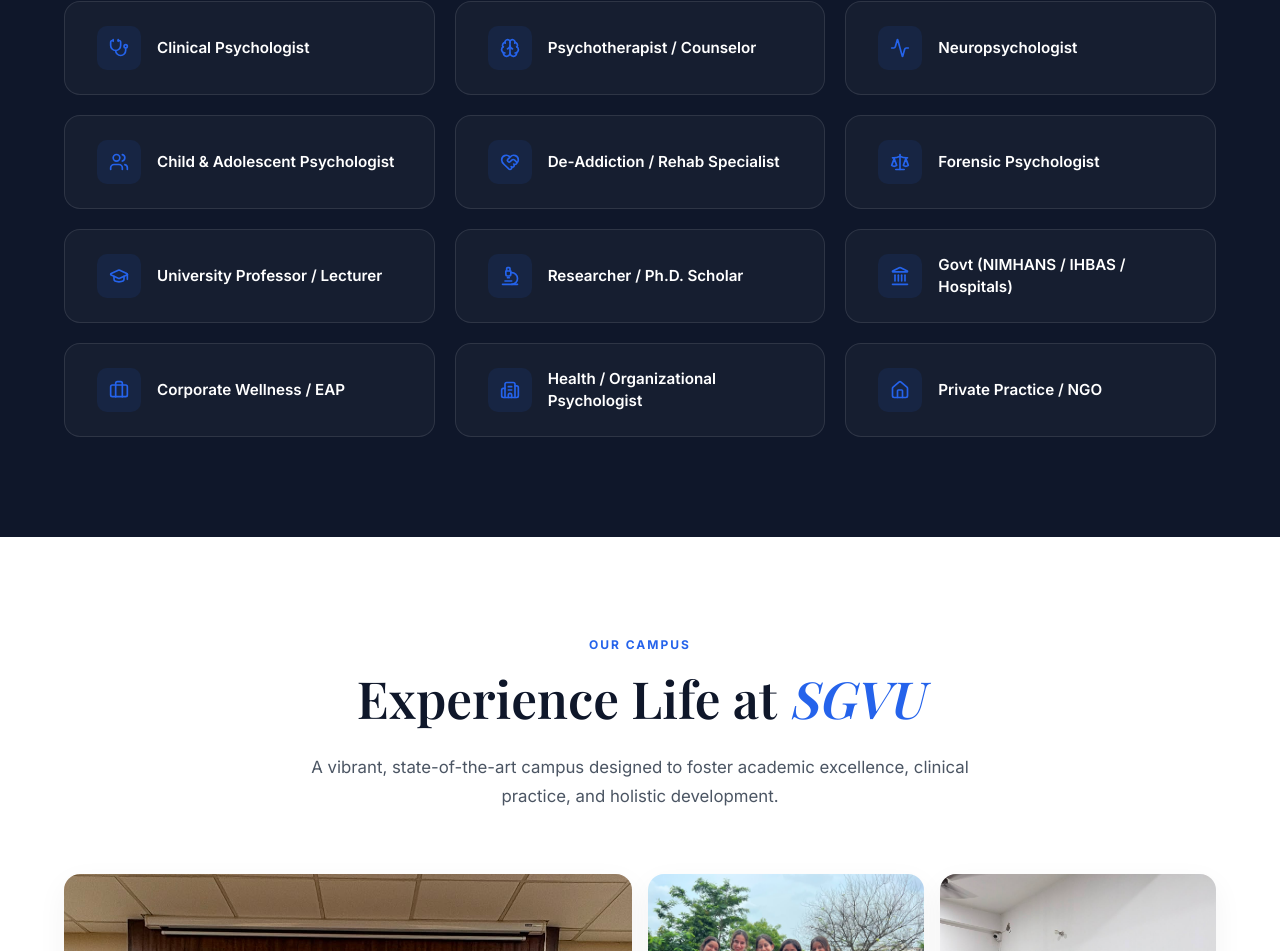
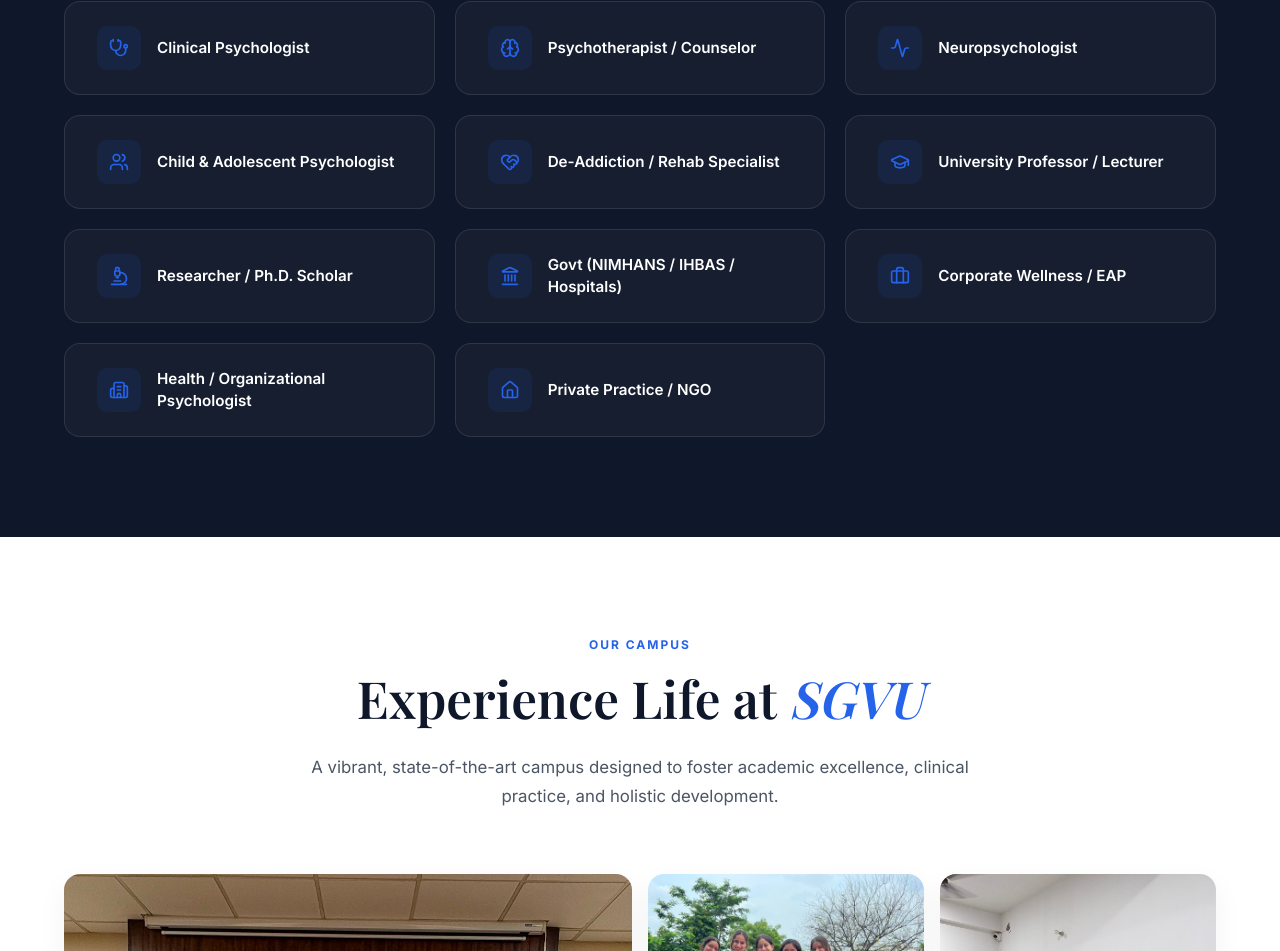
Before and after one commit to Dewanshu-Singh/MPhil_ClinicalPsycology, a React (Vite) app: page / in a window 1280 px wide. Shown: the part 6048-6999 px from the top of the page. Built offline with nearby package versions, Linux system fonts and the light colour scheme; a web font is replaced by a local one.

Commit message:
remove forensic psychologist from career opportunities

```diff
--- a/src/components/CareerOpportunities.jsx
+++ b/src/components/CareerOpportunities.jsx
@@ -21,7 +21,6 @@
   { name: "Neuropsychologist", icon: <Activity size={20} color="var(--primary-color)" /> },
   { name: "Child & Adolescent Psychologist", icon: <Users size={20} color="var(--primary-color)" /> },
   { name: "De-Addiction / Rehab Specialist", icon: <HeartHandshake size={20} color="var(--primary-color)" /> },
-  { name: "Forensic Psychologist", icon: <Scale size={20} color="var(--primary-color)" /> },
   { name: "University Professor / Lecturer", icon: <GraduationCap size={20} color="var(--primary-color)" /> },
   { name: "Researcher / Ph.D. Scholar", icon: <Microscope size={20} color="var(--primary-color)" /> },
   { name: "Govt (NIMHANS / IHBAS / Hospitals)", icon: <Landmark size={20} color="var(--primary-color)" /> },
```
